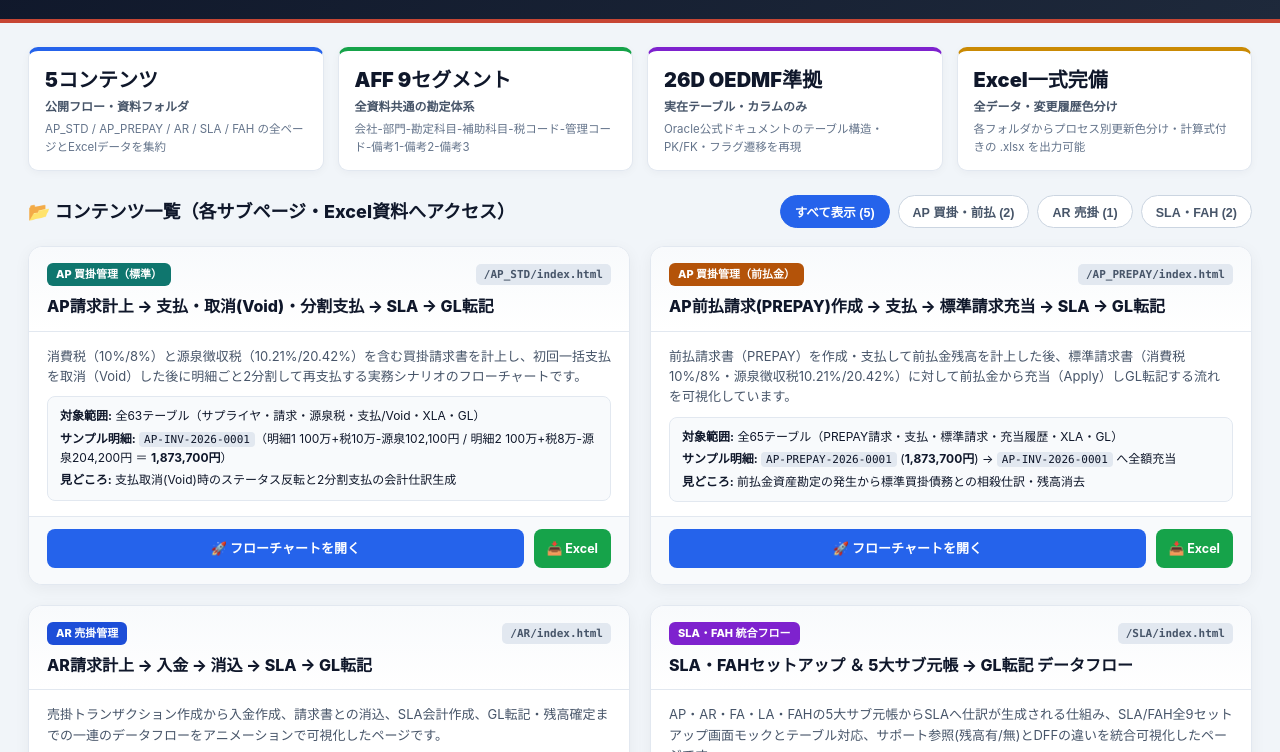
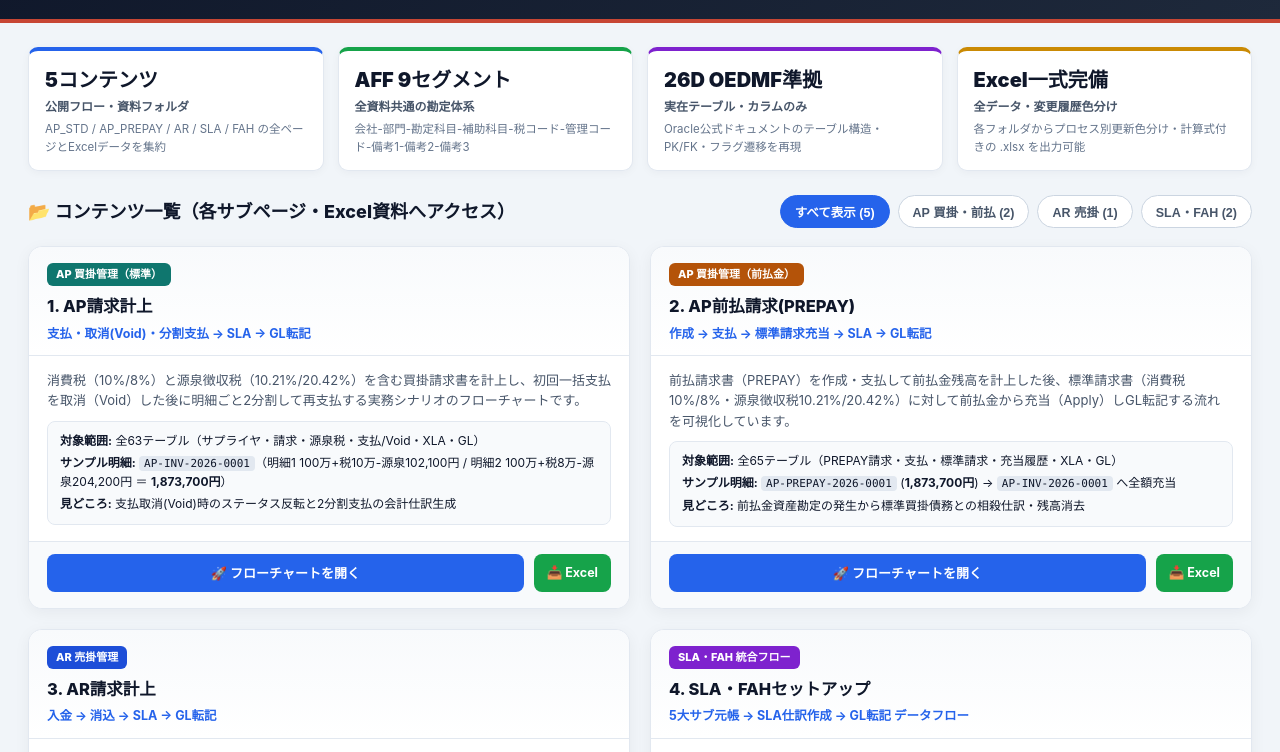
Before and after one commit to pentain/fusionERPflows, a plain HTML site: page index.html in a window 1280 px wide. Shown: the part 120-872 px from the top of the page. Drawn offline with Linux system fonts and the light colour scheme.

Commit message:
Update main page chapter numbering, split titles/summaries, and remove file paths

```diff
--- a/index.html
+++ b/index.html
@@ -236,21 +236,18 @@
     .bg-sla { background: #7e22ce; }
     .bg-fah { background: #be123c; }
 
-    .folder-tag {
-      font-family: ui-monospace, SFMono-Regular, Menlo, monospace;
-      font-size: 11px;
-      font-weight: 700;
-      color: var(--text-sub);
-      background: #e2e8f0;
-      padding: 2px 8px;
-      border-radius: 5px;
+    .card-top h3 {
+      margin: 0;
+      font-size: 16.5px;
+      font-weight: 800;
+      color: var(--text-main);
     }
 
-    .card-top h3 {
-      margin: 0;
-      font-size: 16px;
-      font-weight: 800;
-      color: var(--text-main);
+    .card-flow-sub {
+      margin: 4px 0 0;
+      font-size: 12.5px;
+      font-weight: 700;
+      color: var(--primary);
     }
 
     .card-body {
@@ -425,9 +422,9 @@
         <div class="card-top">
           <div class="card-badges">
             <span class="mod-badge bg-ap">AP 買掛管理（標準）</span>
-            <span class="folder-tag">/AP_STD/index.html</span>
           </div>
-          <h3>AP請求計上 → 支払・取消(Void)・分割支払 → SLA → GL転記</h3>
+          <h3>1. AP請求計上</h3>
+          <p class="card-flow-sub">支払・取消(Void)・分割支払 → SLA → GL転記</p>
         </div>
         <div class="card-body">
           <p class="card-desc">
@@ -450,9 +447,9 @@
         <div class="card-top">
           <div class="card-badges">
             <span class="mod-badge bg-ap-pre">AP 買掛管理（前払金）</span>
-            <span class="folder-tag">/AP_PREPAY/index.html</span>
           </div>
-          <h3>AP前払請求(PREPAY)作成 → 支払 → 標準請求充当 → SLA → GL転記</h3>
+          <h3>2. AP前払請求(PREPAY)</h3>
+          <p class="card-flow-sub">作成 → 支払 → 標準請求充当 → SLA → GL転記</p>
         </div>
         <div class="card-body">
           <p class="card-desc">
@@ -475,9 +472,9 @@
         <div class="card-top">
           <div class="card-badges">
             <span class="mod-badge bg-ar">AR 売掛管理</span>
-            <span class="folder-tag">/AR/index.html</span>
           </div>
-          <h3>AR請求計上 → 入金 → 消込 → SLA → GL転記</h3>
+          <h3>3. AR請求計上</h3>
+          <p class="card-flow-sub">入金 → 消込 → SLA → GL転記</p>
         </div>
         <div class="card-body">
           <p class="card-desc">
@@ -500,9 +497,9 @@
         <div class="card-top">
           <div class="card-badges">
             <span class="mod-badge bg-sla">SLA・FAH 統合フロー</span>
-            <span class="folder-tag">/SLA/index.html</span>
           </div>
-          <h3>SLA・FAHセットアップ ＆ 5大サブ元帳 → GL転記 データフロー</h3>
+          <h3>4. SLA・FAHセットアップ</h3>
+          <p class="card-flow-sub">5大サブ元帳 → SLA仕訳作成 → GL転記 データフロー</p>
         </div>
         <div class="card-body">
           <p class="card-desc">
@@ -525,9 +522,9 @@
         <div class="card-top">
           <div class="card-badges">
             <span class="mod-badge bg-fah">SLA / FAH プレゼン資料</span>
-            <span class="folder-tag">/FAH/index.html</span>
           </div>
-          <h3>SLA ＆ FAH 統合アーキテクチャ プレゼンテーション (6章・11スライド)</h3>
+          <h3>5. SLA ＆ FAH 統合アーキテクチャ</h3>
+          <p class="card-flow-sub">プレゼンテーション資料 (6章・11スライド)</p>
         </div>
         <div class="card-body">
           <p class="card-desc">
```
